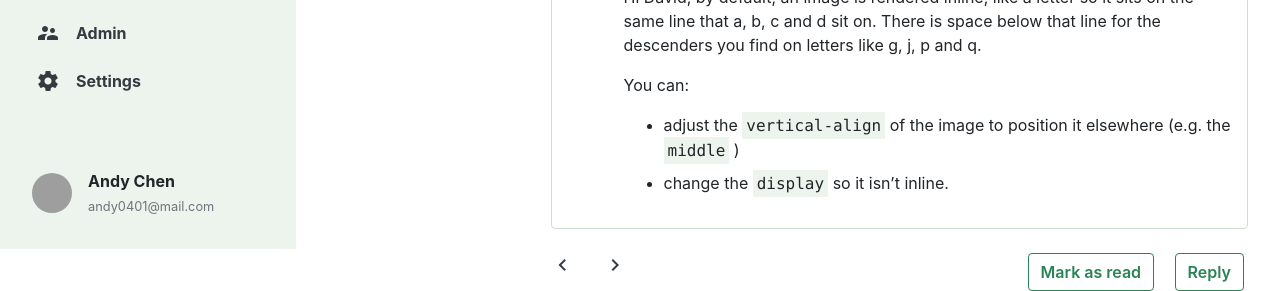
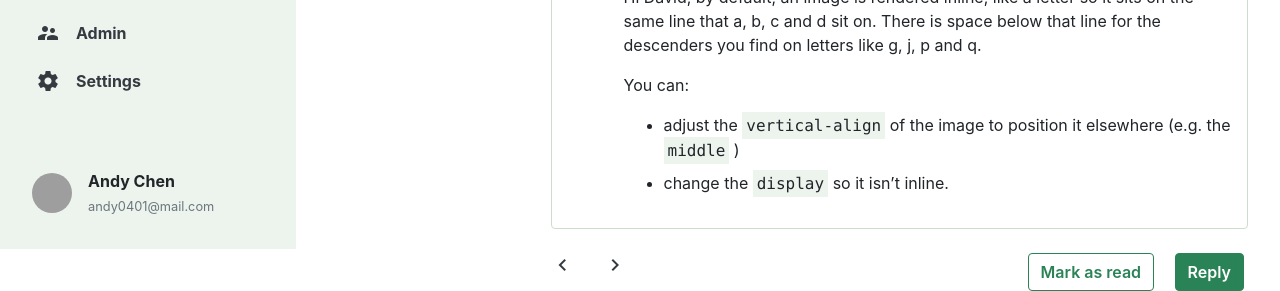
Before and after one commit to tempStore2/layout-week5, a plain HTML site: page index.html in a window 1280 px wide. Shown: the part 551-842 px from the top of the page. Drawn offline with nearby package versions, Linux system fonts and the light colour scheme; grey boxes are pictures that could not be loaded.

Commit message:
Update 2020-05-28T12:18:45.683Z

```diff
--- a/index.html
+++ b/index.html
@@ -449,7 +449,7 @@
           </button>
           <button
             type="button"
-            class="btn btn-white btn-outline-secondary font-weight-600 openTextarea"
+            class="btn btn-secondary text-white btn-outline-secondary font-weight-600 openTextarea"
           >
             Reply
           </button>
```
